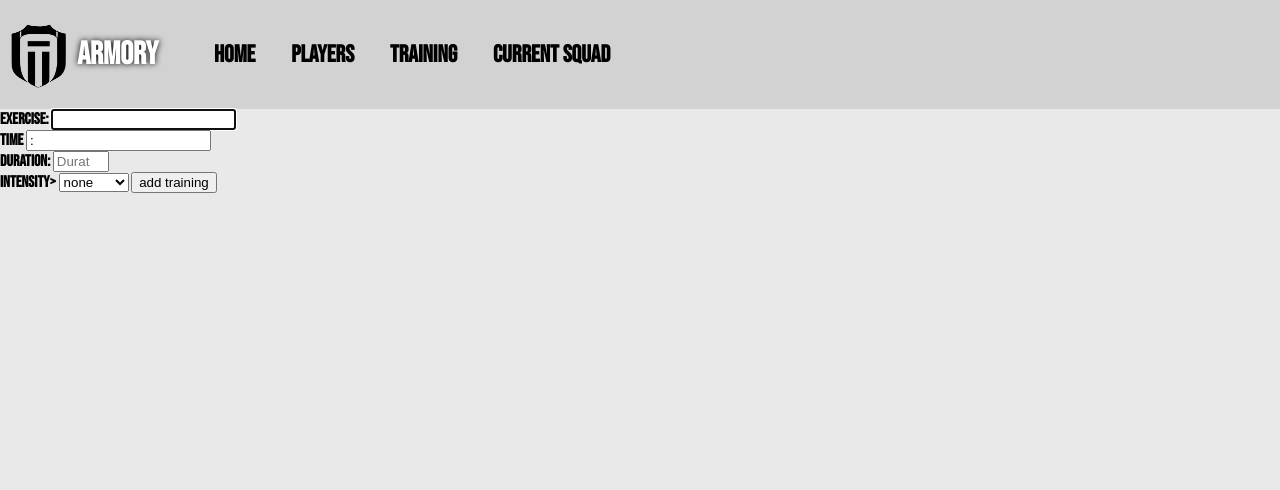
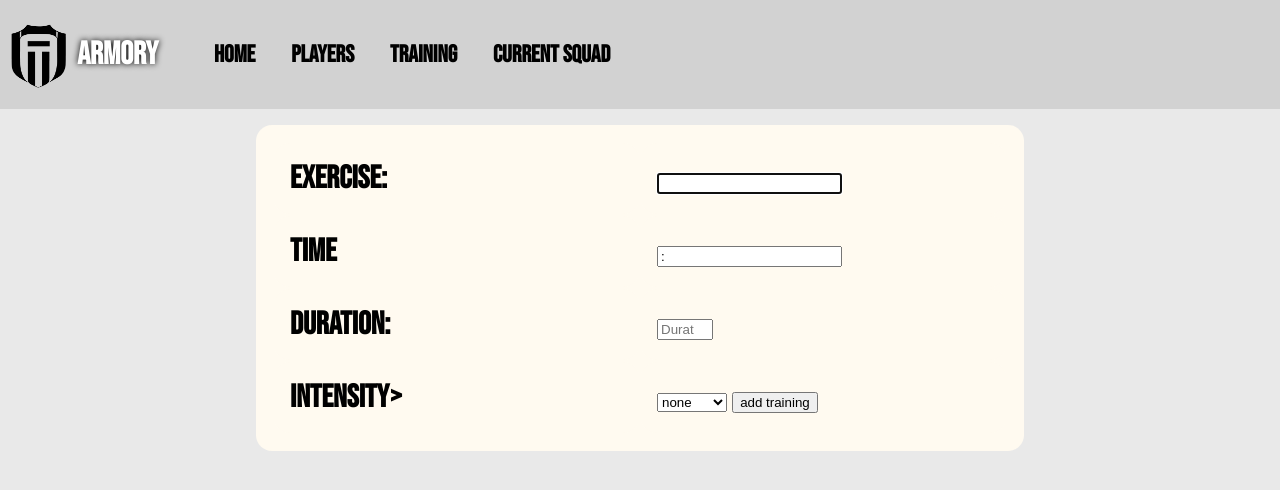
Before and after one commit to dieeer/armory, a Flask app: page /trainings/new in a window 1280 px wide; the page is wider, and only the part inside the window is pictured. Shown: the top 490 px of that part. Run offline with Flask 2, Linux system fonts and the light colour scheme; data that the repository does not hold is empty; some libraries are stand-ins or nearby versions; some web fonts are replaced.

Commit message:
adjusted table view for new forms

```diff
--- a/static/style.css
+++ b/static/style.css
@@ -9,9 +9,18 @@ h2 {
     font-size:2rem;
     padding:16px;
 }
-
+body > table, div > table {
+    margin-left: auto;
+    margin-right: auto;
+    justify-content:center;
+    align-items: center;
+}
 
 body {
+    margin-left: auto;
+    margin-right: auto;
+    justify-content:center;
+    align-items: center;
     font-family: 'Bebas Neue', sans-serif;
     font-weight: bold;
     background-color:rgb(233, 233, 233);
@@ -24,7 +33,8 @@ table, th, td {
     margin:16px;
     border:16px;
     border-radius: 16px;
-    background-color:floralwhite ;}
+    background-color:floralwhite ;
+    width:60%;}
 
 table > tr > th {
     font-size: 2rem;
@@ -67,6 +77,7 @@ nav {
     align-items: center;
     font-size: 1.5rem;
     background-color:rgb(210, 210, 210);
+    float: top;
 }
 
 ul > li {
@@ -116,3 +127,23 @@ p {
 div.show {
     font-size:3rem;
 }
+
+.button-delete, a > p {
+        text-decoration: none;
+        background-color: #EEEEEE;
+        color: #333333;
+        padding: 2px 6px 2px 6px;
+        border-top: 1px solid #CCCCCC;
+        border-right: 1px solid #333333;
+        border-bottom: 1px solid #333333;
+        border-left: 1px solid #CCCCCC;
+        width: 128px;
+        height: 64px;
+        align-self: start;
+}
+
+form {
+    margin-left: auto;
+    margin-right: auto;
+    justify-content:center;
+}
--- a/templates/base.html
+++ b/templates/base.html
@@ -33,4 +33,3 @@
 
     {% endblock %}
 </body>
-</html>
--- a/templates/players/show.html
+++ b/templates/players/show.html
@@ -2,9 +2,10 @@
 
 {% block content %}
 <h1> {{player.name }} </h1>
+
 <p><a href='/players/{{player.id}}/edit'>edit</a></p>
 <form action="/players/{{ player.id }}/delete" method="POST">
-    <input class="btn btn--danger" type="submit" value="delete" onclick= "return confirm('confirm deleting {{player.name}}?')">
+    <input class="button-delete" type="submit" value="delete" onclick= "return confirm('confirm deleting {{player.name}}?')">
 
 <div>
     <table>
--- a/templates/trainings/new.html
+++ b/templates/trainings/new.html
@@ -2,30 +2,32 @@
 
 {% block content %}
 
+<table>
 <form action="/trainings" method="post">
-    <div>
-        <label for='training_name'>exercise:</label>
-        <input type='text' name='training_name' required autofocus>
-    </div>
+    <tr>
+        <td><label for='training_name'>exercise:</label></td>
+        <td><input type='text' name='training_name' required autofocus></td>
+      </tr>
 
-    <div>
-        <label for="time">time</label>
-        <input type='text' id="time" value=":" name="time" required>
-      </div>
+    <tr>
+       <td><label for="time">time</label></td>
+        <td><input type='text' id="time" value=":" name="time" required text-align='center'></td>
+    </tr>
 
-    <div>
-        <label for="duration">Duration:</label>
-        <input type="number" id="duration" name="duration" placeholder="Duration" required min="1" max="59">
-      </div>
+    <tr>
+        <td><label for="duration">Duration:</label></td>
+        <td><input type="number" id="duration" name="duration" placeholder="Duration" required min="1" max="59"></td>
+    </tr>
 
-      <div>
-        <label for='intensity'>intensity</label>>
-        <select id='intensity' name="intensity">
+      <tr>
+        <td><label for='intensity'>intensity</label>></td>
+        <td><select id='intensity' name="intensity">
             <option value='none'>none</option>
             <option value='low'>low</option>
             <option value='medium'>medium</option>
             <option value='high'>high</option>
         </select>
-        <button type='submit'> add training</button>
-
+        <button type='submit'> add training</button></td>
+        </tr>
+</table>
 {% endblock %}
```
